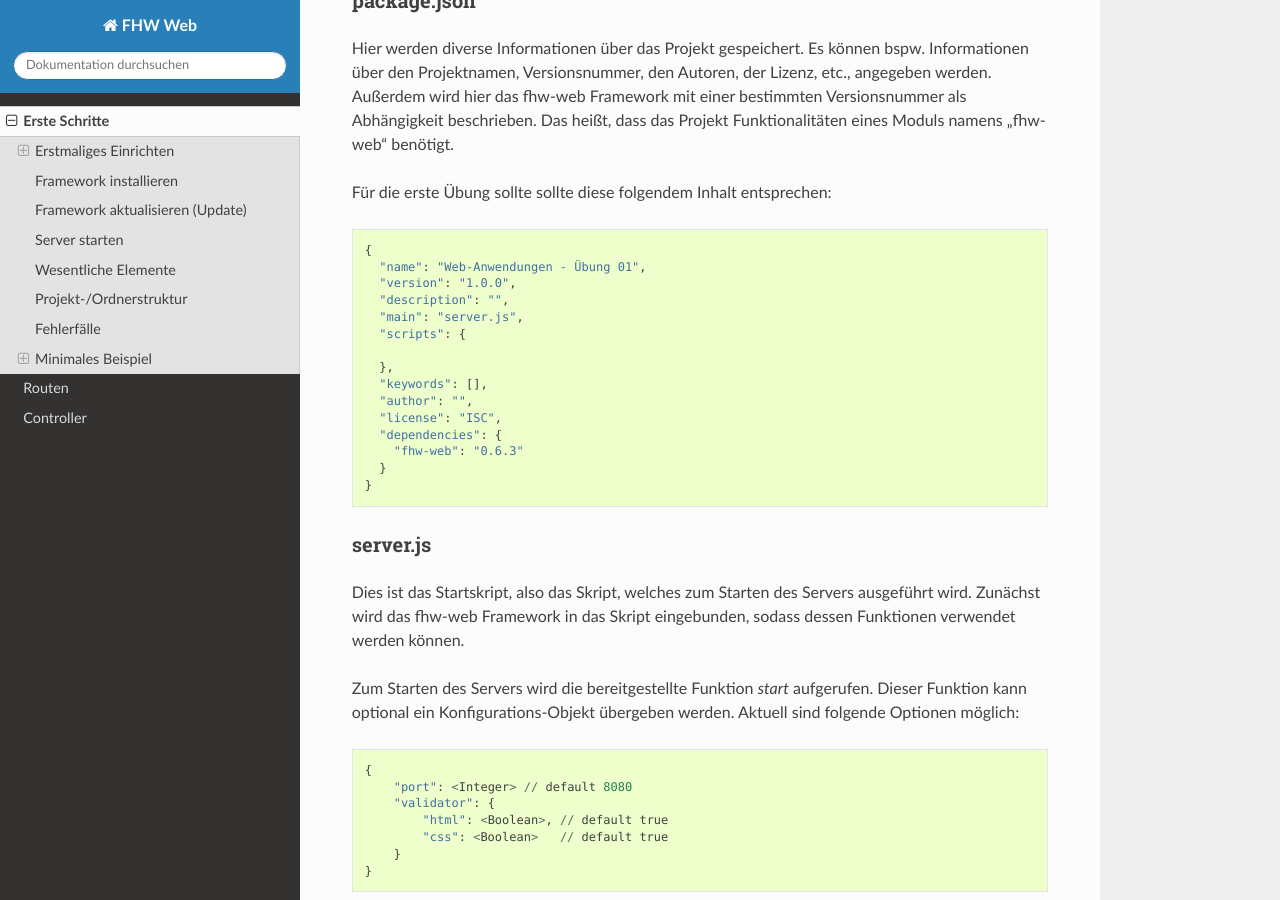
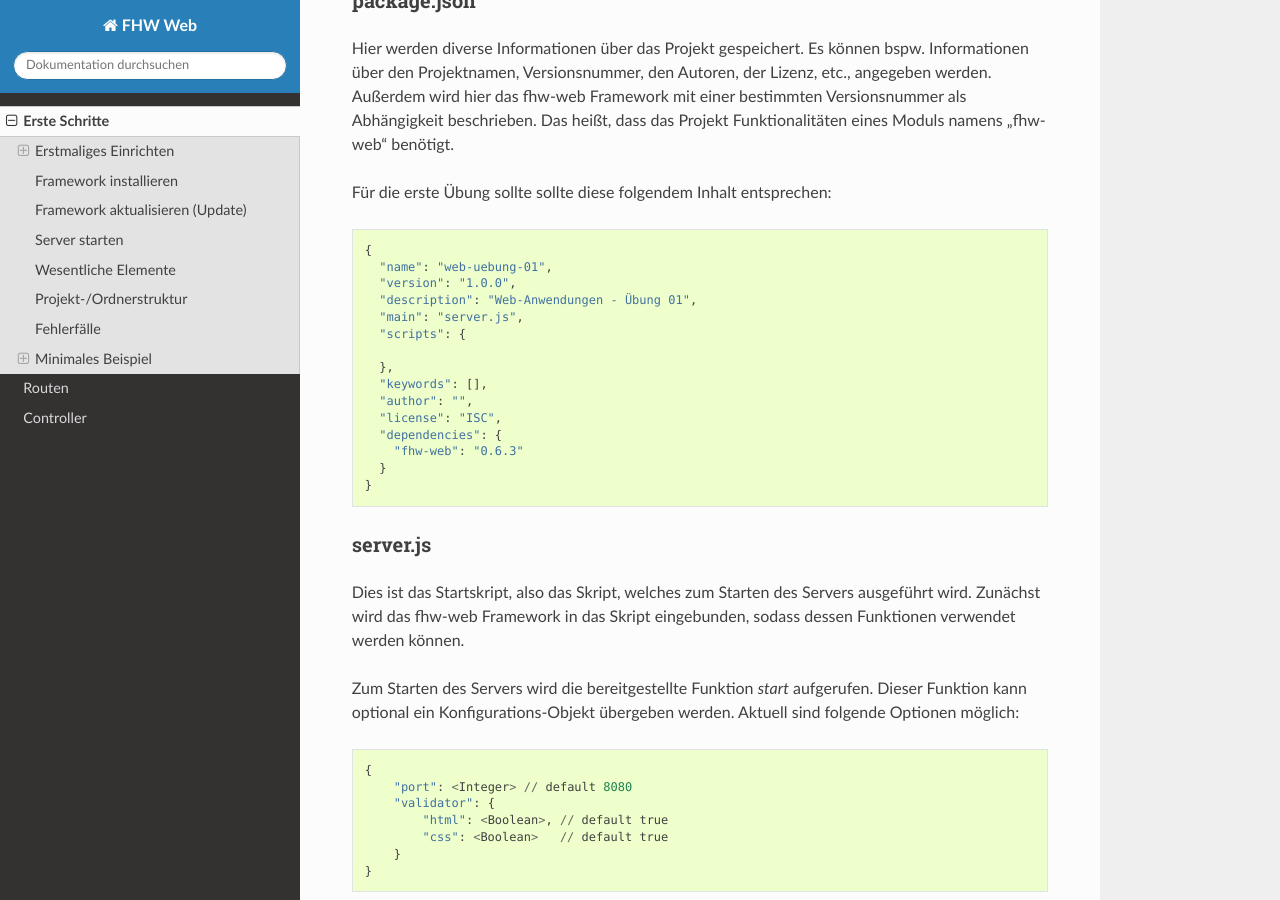
Before and after one commit to marianpg/fhw-web, a Sphinx documentation site: the page built from doc/source/setup_and_start.rst, in a window 1280 px wide and 900 px high, scrolled down 301 px. Built offline with Sphinx 7.4.7 and the Read the Docs theme 2.0.0, drawn with Linux system fonts in a browser that asks for light colours.

Commit message:
description of package.json was not fully correct

```diff
--- a/doc/source/setup_and_start.rst
+++ b/doc/source/setup_and_start.rst
@@ -17,9 +17,9 @@ Das heißt, dass das Projekt Funktionalitäten eines Moduls namens "fhw-web" ben
 Für die erste Übung sollte sollte diese folgendem Inhalt entsprechen::
 
     {
-      "name": "Web-Anwendungen - Übung 01",
+      "name": "web-uebung-01",
       "version": "1.0.0",
-      "description": "",
+      "description": "Web-Anwendungen - Übung 01",
       "main": "server.js",
       "scripts": {
 
```
